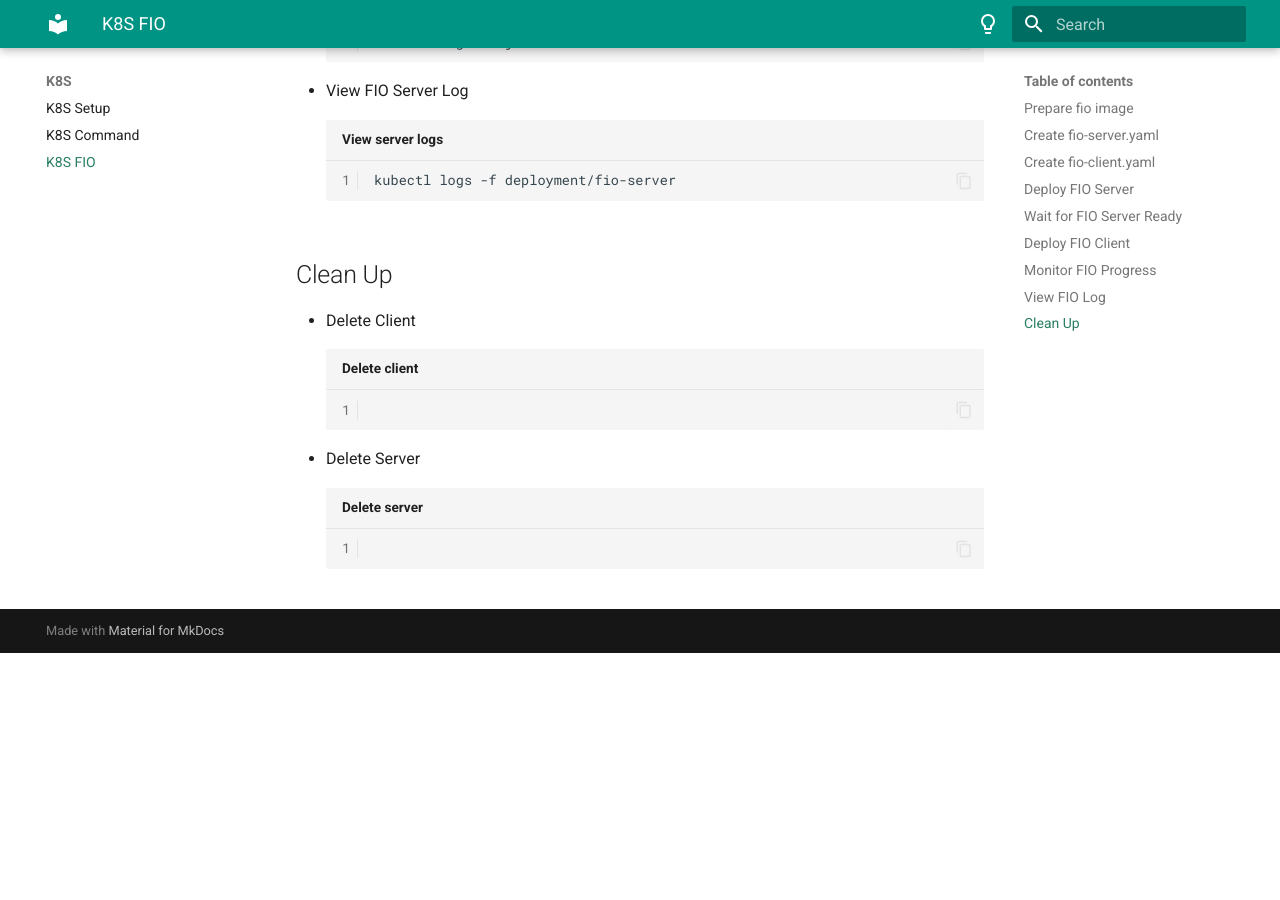
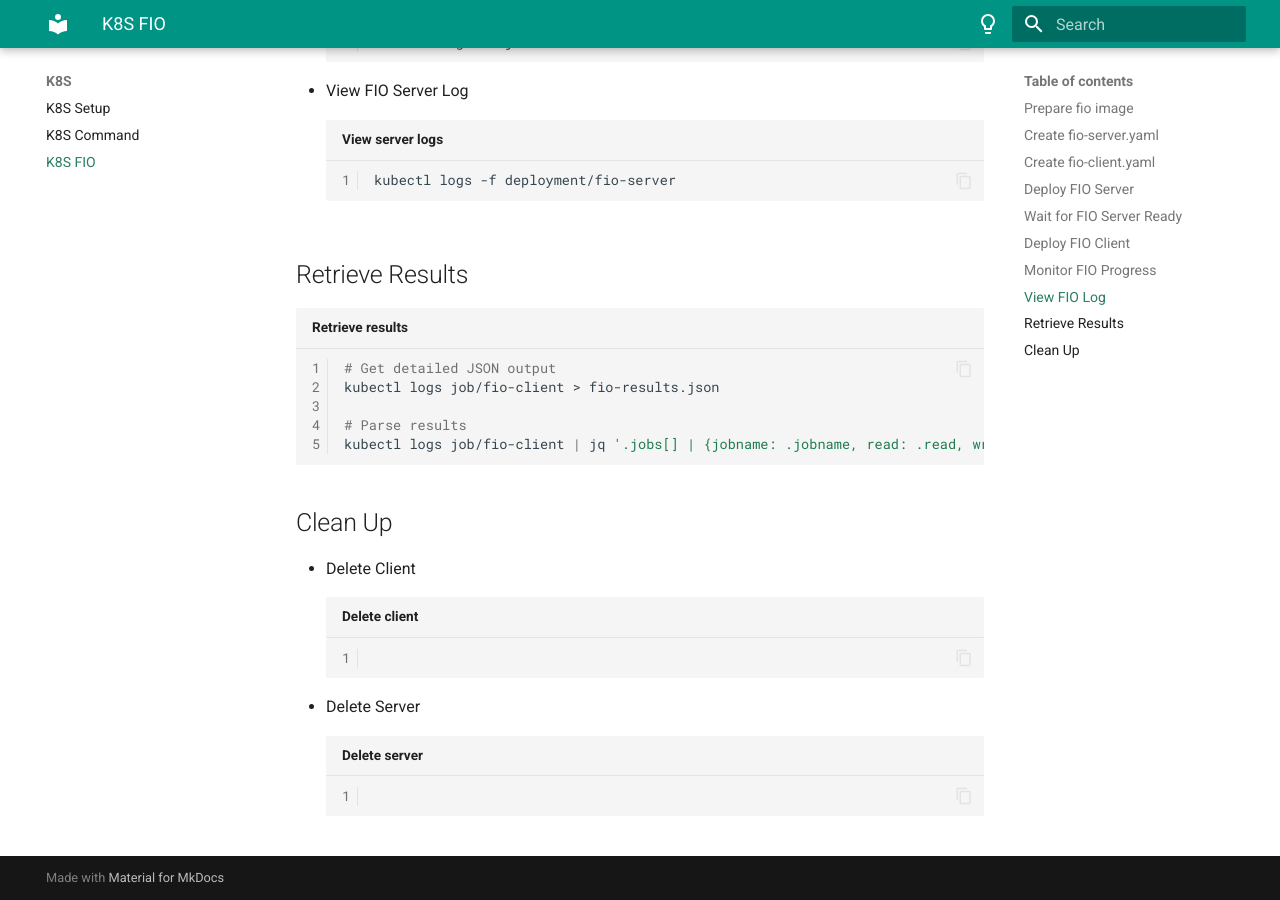
Before and after one commit to zhouushe/notes, an MkDocs documentation site: the page built from docs/k8s_fio.md, in a window 1280 px wide and 900 px high, scrolled down 3957 px. Built offline with MkDocs 1.6.1 and Material for MkDocs 9.7.7, drawn with Linux system fonts in a browser that asks for light colours; before the commit the page ends 4610 px from its top, so only the background shows below that.

Commit message:
Update k8s_fio.md

````diff
--- a/docs/k8s_fio.md
+++ b/docs/k8s_fio.md
@@ -158,6 +158,15 @@ kubectl logs -f job/fio-client
 kubectl logs -f deployment/fio-server
 ```
 
+## Retrieve Results
+```bash title="Retrieve results"
+# Get detailed JSON output
+kubectl logs job/fio-client > fio-results.json
+
+# Parse results
+kubectl logs job/fio-client | jq '.jobs[] | {jobname: .jobname, read: .read, write: .write}'
+```
+
 ## Clean Up
 - Delete Client
 ```bash title="Delete client"
````
